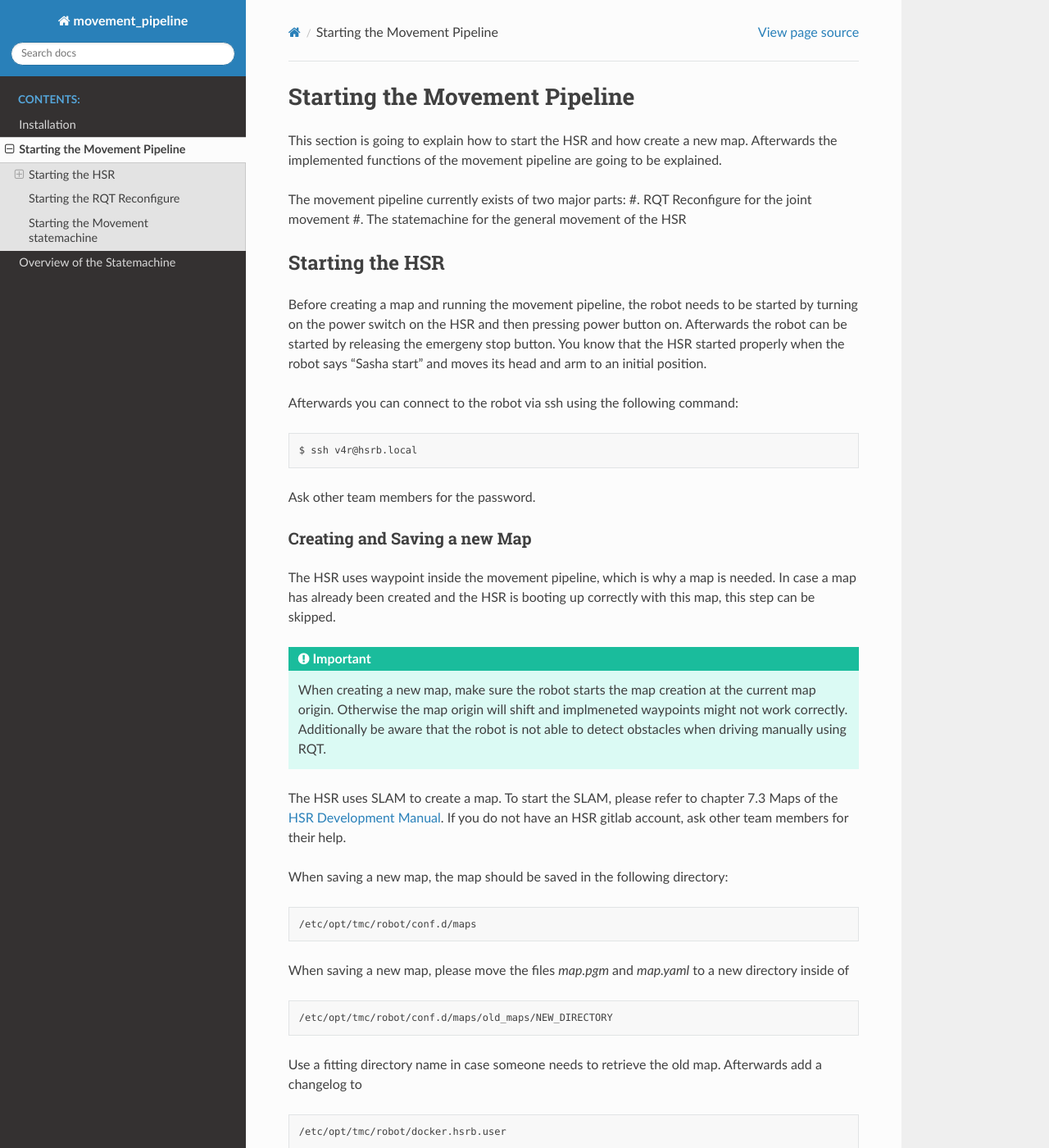
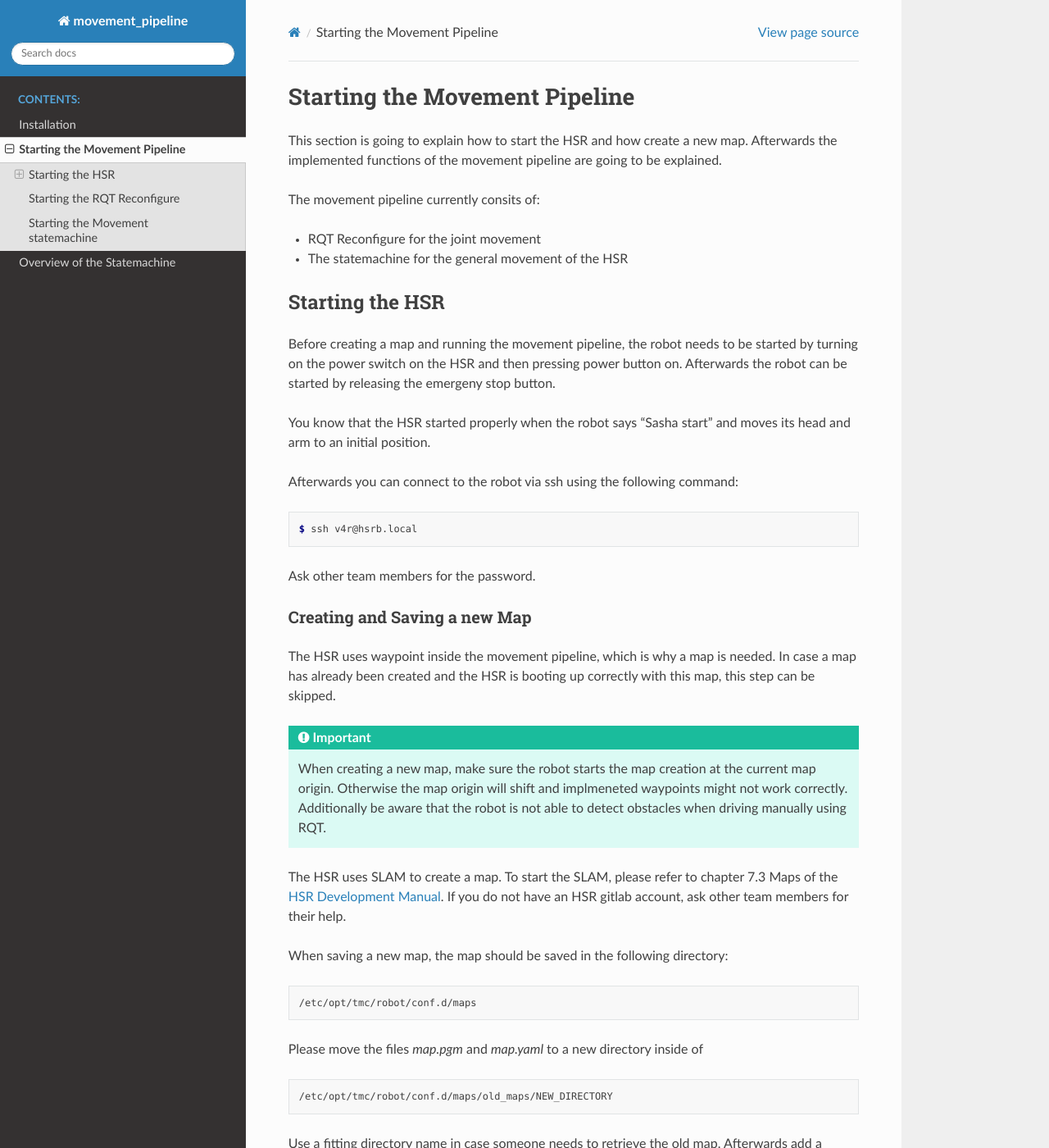
Before and after one commit to v4r-tuwien/movement_pipeline, a Sphinx documentation site: the page built from docs/start.rst, in a window 1280 px wide and 1400 px high. Shown: the whole window at 82% size. Built offline with Sphinx 7.4.7 and the Read the Docs theme 2.0.0, drawn with Linux system fonts in a browser that asks for light colours; some of the changed text lies outside the part shown.

Commit message:
Doc updated

```diff
--- a/docs/start.rst
+++ b/docs/start.rst
@@ -1,22 +1,26 @@
 Starting the Movement Pipeline
 ==============================
 
-This section is going to explain how to start the HSR and how create a new map. Afterwards the implemented functions of the movement pipeline are going to be explained.
+This section is going to explain how to start the HSR and how create a new map. Afterwards the implemented functions of the movement
+pipeline are going to be explained.
 
-The movement pipeline currently exists of two major parts:
-#. RQT Reconfigure for the joint movement
-#. The statemachine for the general movement of the HSR
+The movement pipeline currently consits of:
+
+- RQT Reconfigure for the joint movement
+- The statemachine for the general movement of the HSR
 
 
 Starting the HSR
 ----------------
 
-Before creating a map and running the movement pipeline, the robot needs to be started by turning on the power switch on the HSR and then pressing power button on. Afterwards the robot can be started by releasing the emergeny stop button.
+Before creating a map and running the movement pipeline, the robot needs to be started by turning on the power switch on the HSR and then
+pressing power button on. Afterwards the robot can be started by releasing the emergeny stop button.
+
 You know that the HSR started properly when the robot says "Sasha start" and moves its head and arm to an initial position.
 
 Afterwards you can connect to the robot via ssh using the following command:
 
-.. code-block:: bash
+.. code-block:: console
 
     $ ssh v4r@hsrb.local
 
@@ -25,38 +29,41 @@
 Creating and Saving a new Map
 ~~~~~~~~~~~~~~~~~~~~~~~~~~~~~
 
-The HSR uses waypoint inside the movement pipeline, which is why a map is needed. In case a map has already been created and the HSR is booting up correctly with this map, this step can be skipped.
+The HSR uses waypoint inside the movement pipeline, which is why a map is needed. In case a map has already been created and the HSR is booting up
+correctly with this map, this step can be skipped.
 
 .. important::
 
-    When creating a new map, make sure the robot starts the map creation at the current map origin. Otherwise the map origin will shift and implmeneted waypoints might not work correctly.
+    When creating a new map, make sure the robot starts the map creation at the current map origin. Otherwise the map origin will shift and
+    implmeneted waypoints might not work correctly.
     Additionally be aware that the robot is not able to detect obstacles when driving manually using RQT.
 
-The HSR uses SLAM to create a map. To start the SLAM, please refer to chapter 7.3 Maps of the `HSR Development Manual`_. If you do not have an HSR gitlab account, ask other team members for their help.
+The HSR uses SLAM to create a map. To start the SLAM, please refer to chapter 7.3 Maps of the `HSR Development Manual`_. If you do not have an HSR gitlab
+account, ask other team members for their help.
 
 When saving a new map, the map should be saved in the following directory:
 
-.. code-block:: bash
+.. code-block:: text
 
     /etc/opt/tmc/robot/conf.d/maps
 
-When saving a new map, please move the files `map.pgm` and `map.yaml` to a new directory inside of
+Please move the files `map.pgm` and `map.yaml` to a new directory inside of
 
-.. code-block:: bash
+.. code-block:: text
 
     /etc/opt/tmc/robot/conf.d/maps/old_maps/NEW_DIRECTORY
 
 Use a fitting directory name in case someone needs to retrieve the old map. Afterwards add a changelog to
 
-.. code-block:: bash
+.. code-block:: text
 
     /etc/opt/tmc/robot/docker.hsrb.user
 
 about the new map (this is also so that the next user knows which map is currently being used).
 
-Restarting the HSR should now load the new map. This can be checked by starting RViz. This can be done by running
+Restarting the HSR should now load the new map. This can be checked by starting RViz using
 
-.. code-block:: bash
+.. code-block:: console
 
     $ rv
 
@@ -65,29 +72,30 @@
 Using the new Map
 ~~~~~~~~~~~~~~~~~
 
-When connected to the HSR via ssh, the robot can be aligned using the following command:
+When connected to the HSR via ssh, the robot can be aligned using:
 
-.. code-block:: bash
+.. code-block:: console
 
-    $ v4r@hsrb: startup
+    v4r@hsrb $  startup
 
 The robot should then start moving its head until it finds a marker on the wall and align the map accordingly.
 
 .. note::
 
-   In order for the alignment to work, the robot needs to have a marker somewhere around him. If new markers are needed, their positions needs to be added to the python file
+    In order for the alignment to work, the robot needs to have a marker somewhere around him. If new markers are needed, their positions needs to be added
+    to the python file
 
-    .. code-block:: bash
+    .. code-block:: console
 
-        ~/startup_ws/src/align_rviz/src/tf_broadcaster.py
+        v4r@hsrb $ ~/startup_ws/src/align_rviz/src/tf_broadcaster.py
 
     which is saved on the HSR.
 
     If you need help retrieving the position of new markers, you can use the file
 
-    .. code-block:: bash
+    .. code-block:: console
 
-        ~/grasp_and_place/src/object_recognition/src/tf_calculator.py
+        v4r@hsrb $ ~/grasp_and_place/src/object_recognition/src/tf_calculator.py
 
     or ask other team members for help.
 
@@ -97,21 +105,21 @@
 
 The RQT Reconfigure is used to control the joint movement of the HSR. To start the RQT Reconfigure, run the following command:
 
-.. code-block:: bash
+.. code-block:: console
 
     $ cd /path/to/your/catkin_ws/src/movement_pipeline/src
     $ python3 joint_movement.py
 
 In the docker container you can now start the RQT Reconfigure by running:
 
-.. code-block:: bash
+.. code-block:: console
 
     $ rqt
 
 Opening `Running` -> `Dynamic Reconfigure` you should now be able to change the joint positions of the HSR using the `joint_movement_node` tab.
 Additional configurations can be added in
 
-.. code-block:: bash
+.. code-block:: text
 
     /path/to/your/catkin_ws/src/movement_pipeline/cfg/JointMovement.cfg
 
@@ -121,7 +129,7 @@
 
 The statemachine can be started by running the following command:
 
-.. code-block:: bash
+.. code-block:: console
 
     $ roslaunch movement_pipeline movement_pipeline.launch
 
```
Also changed, not shown: docs/install.rst (+4 -4 lines), 8 other files.
